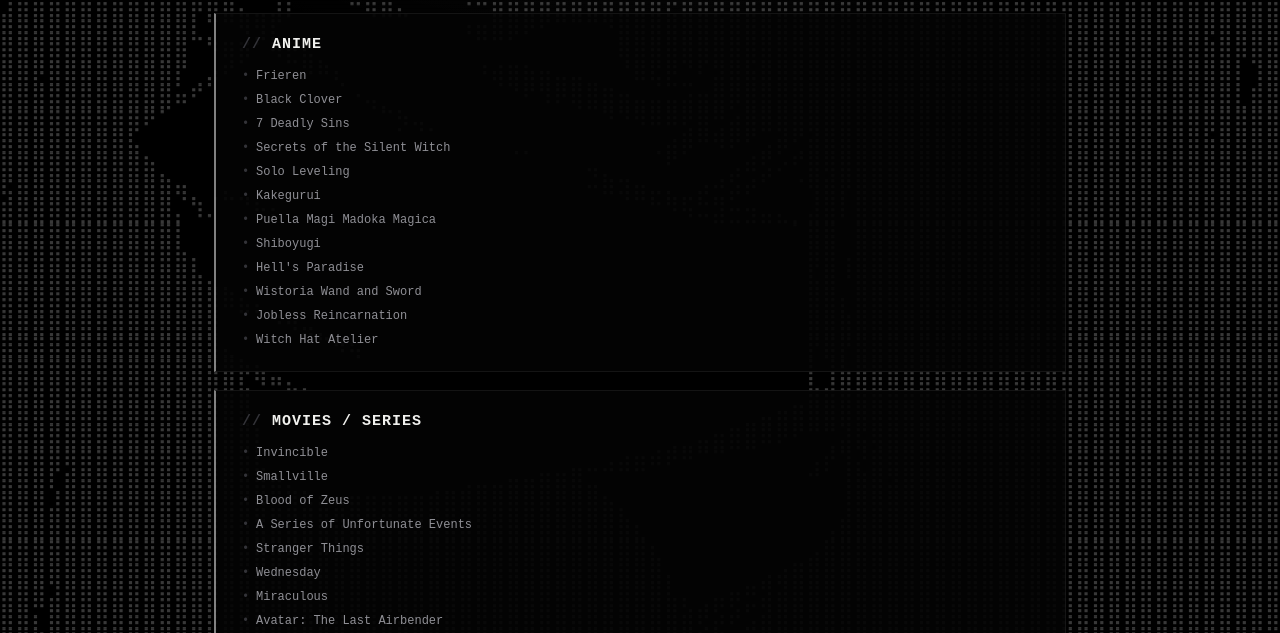
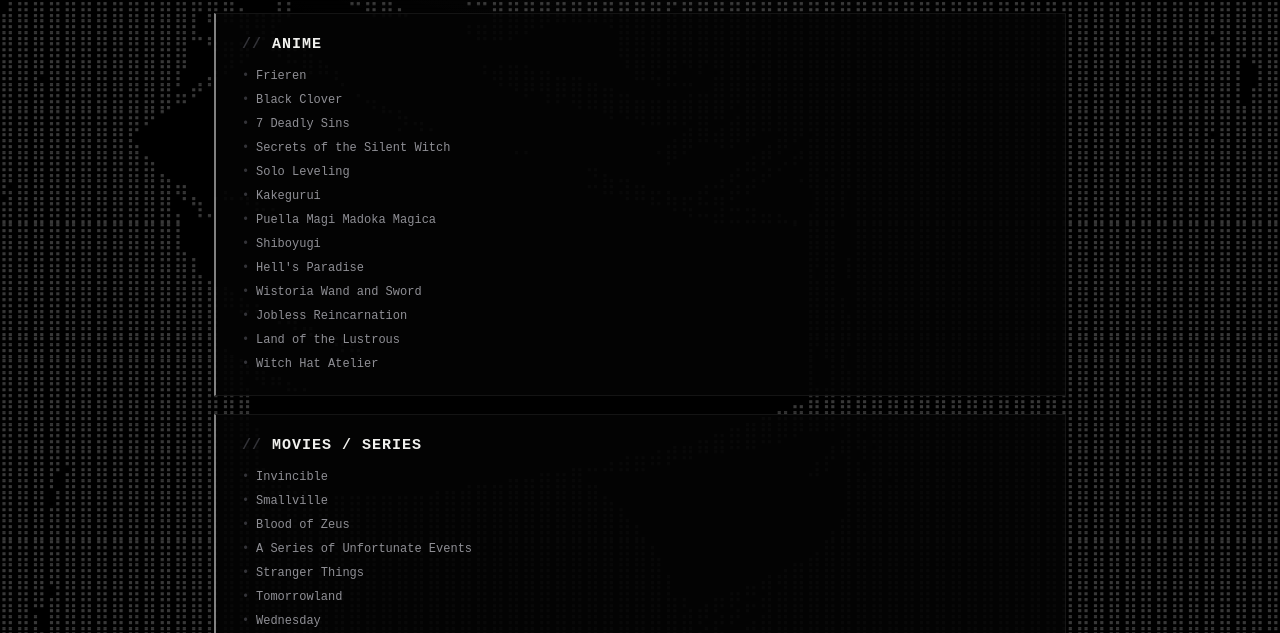
Before and after one commit to conicey/coniceysite, a plain HTML site: page pages/watched/index.html in a window 1280 px wide. Shown: the part 164-797 px from the top of the page. Drawn offline with Linux system fonts and the light colour scheme.

Commit message:
Update index.html

```diff
--- a/pages/watched/index.html
+++ b/pages/watched/index.html
@@ -247,6 +247,7 @@ footer a:hover, .footer a:hover { color: var(--ink); }
         <li>Hell's Paradise</li>
         <li>Wistoria Wand and Sword</li>
         <li>Jobless Reincarnation</li>
+        <li>Land of the Lustrous</li>
         <li>Witch Hat Atelier</li>
       </ul>
     </div>
@@ -258,6 +259,7 @@ footer a:hover, .footer a:hover { color: var(--ink); }
         <li>Blood of Zeus</li>
         <li>A Series of Unfortunate Events</li>
         <li>Stranger Things</li>
+        <li>Tomorrowland</li>
         <li>Wednesday</li>
         <li>Miraculous</li>
         <li>Avatar: The Last Airbender</li>
```
